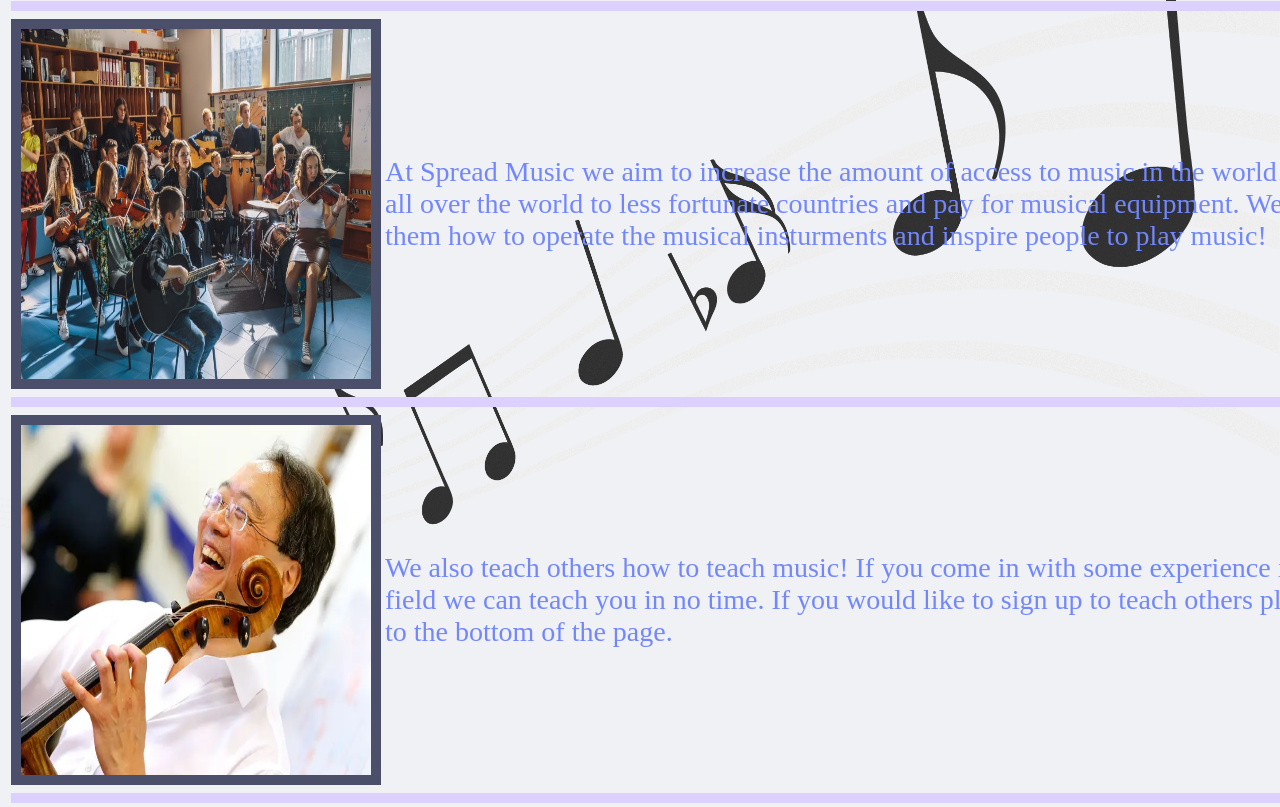
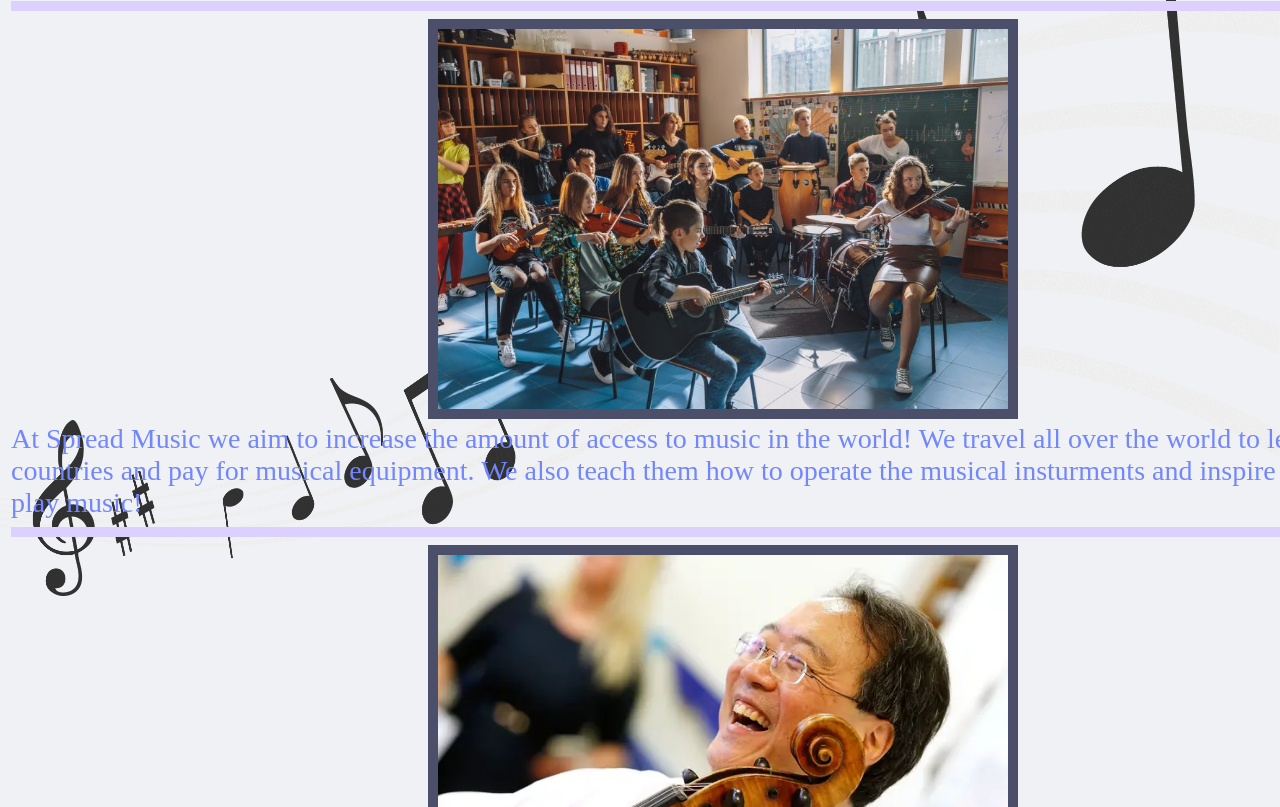
Before and after one commit to chris-skeen/Charity-Mobile, a plain HTML site: page index.html in a window 1280 px wide. Shown: the part 124-931 px from the top of the page. Drawn offline with Linux system fonts and the light colour scheme.

Commit message:
centering pictures

```diff
--- a/index.html
+++ b/index.html
@@ -19,16 +19,22 @@
       <td class="lav_line_cell" colspan="2"><img class="lav_line" src="images/lavender_line.jpg" alt="design line for page" height="10px" width="1424px"/></td>
     </tr>
     <tr>
-      <td>
+      <td class="info_photo1_cell">
         <img class="info_photo1" src="images/info_picture1.jpeg" alt="Example music photo" />
       </td>
+    </tr>
+    <tr>
       <td class="info1">At Spread Music we aim to increase the amount of access to music in the world! We travel all over the world to less fortunate countries and pay for musical equipment. We also teach them how to operate the musical insturments and inspire people to play music!</td>
     </tr>
     <tr>
       <td class="lav_line_cell" colspan="2"><img class="lav_line" src="images/lavender_line.jpg" alt="design line for page" height="10px" width="1424px"/></td>
     </tr>
     <tr>
-      <td><img class="info_photo2" src="images/info_picture2.webp" alt="Example music photo" /></td>
+      <td class="info_photo2_cell">
+        <img class="info_photo2" src="images/info_picture2.webp" alt="Example music photo" />
+      </td>
+    </tr>
+    <tr>
       <td class="info2">We also teach others how to teach music! If you come in with some experience in the musical field we can teach you in no time. If you would like to sign up to teach others please navigate to the bottom of the page.</td>
     </tr>
     <tr>
--- a/style.css
+++ b/style.css
@@ -40,8 +40,8 @@ body {
   border : 10px solid;
   border-color: #4c4f69;
   float: left;
-  height: 350px;
-  width: 350px;
+  height: 40%;
+  width: 40%;
 
 }
 
@@ -50,8 +50,8 @@ body {
   border-color: #4c4f69;
   width: 32%;
   float: left;
-  height: 350px;
-  width: 350px;
+  height: 40%;
+  width: 40%;
 
 }
 
@@ -91,3 +91,13 @@ body {
   box-shadow: 0 12px 16px 0 rgba(0,0,0,0.24), 0 17px 50px 0 rgba(0,0,0,0.19);
 
 }
+
+.info_photo1_cell {
+  display: flex;
+  justify-content: center;
+}
+
+.info_photo2_cell {
+  display: flex;
+  justify-content: center;
+}
```
